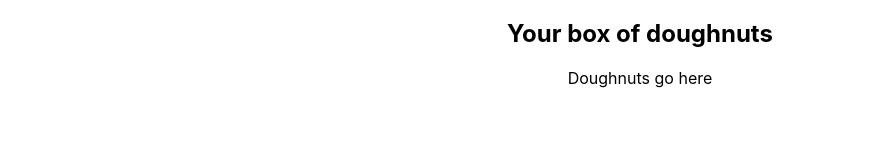
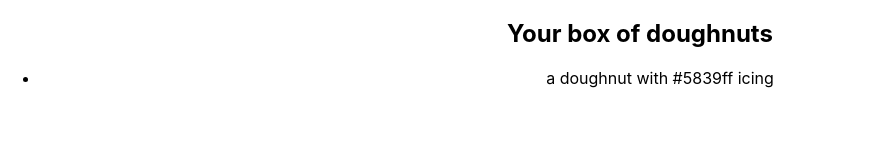
Before and after one commit to caleybrock/react-doughnuts, a React (Create React App) app: page / in a window 1280 px wide. Shown: the part 159-300 px from the top of the page, without its empty margins (0-874 px from the left). Built offline with nearby package versions, Linux system fonts and the light colour scheme.

Commit message:
Display a list of doughnuts

```diff
--- a/src/App.js
+++ b/src/App.js
@@ -61,7 +61,13 @@ class App extends Component {
         </form>
 
         <h2>Your box of doughnuts</h2>
-        <p>Doughnuts go here</p>
+        <ul>
+          {this.state.orders.map((doughnut, id) => {
+            return (
+              <li key={id}>{`a doughnut with ${doughnut.icing} icing`}</li>
+            )
+          })}
+        </ul>
       </div>
     );
   }
```
